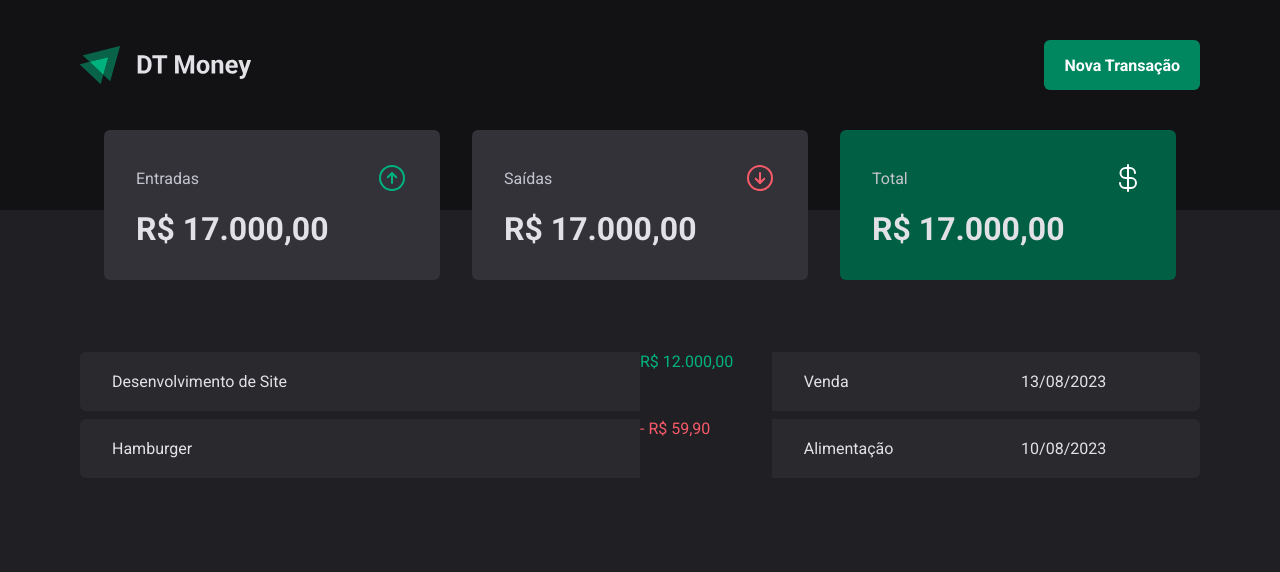
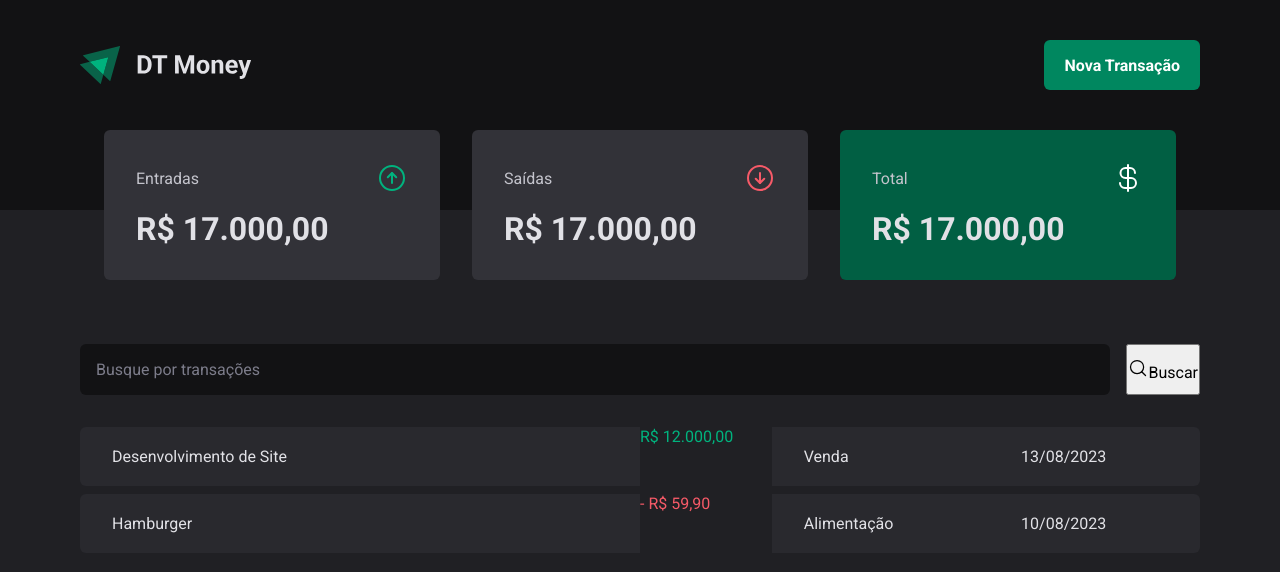
Before and after one commit to Alberto21-boop/DT-Money-2.0, a React (Vite) app: page / in a window 1280 px wide. Shown: the top 572 px of the page. Built offline with nearby package versions, Linux system fonts and the light colour scheme.

Commit message:
Working on solving the styling issues.

```diff
--- /dev/null
+++ b/src/pages/Transactions/components/SearchForm/index.tsx
@@ -0,0 +1,15 @@
+import { SearchFormContainer } from "./styles";
+import { MagnifyingGlass } from 'phosphor-react'
+
+export function SearchForm() {
+  return (
+    <SearchFormContainer>
+      <input type="text" placeholder="Busque por transações" />
+
+      <button type="submit">
+        <MagnifyingGlass size={20} />
+        Buscar
+      </button>
+    </SearchFormContainer>
+  );
+}
--- /dev/null
+++ b/src/pages/Transactions/components/SearchForm/styles.ts
@@ -0,0 +1,40 @@
+import { styled } from "styled-components";
+
+export const SearchFormContainer = styled.form`
+  display: flex;
+  gap: 1rem;
+
+  input {
+    flex: 1;
+    border-radius: 6px;
+    border: 0;
+    background: ${(props) => props.theme["gray-900"]};
+    color: ${(props) => props.theme["gray-300"]};
+    padding: 1rem;
+
+    &::placeholder {
+      color: ${(props) => props.theme["gray-500"]};
+    }
+
+    button {
+      display: flex;
+      align-items: center;
+      gap: 0.75rem;
+
+      border: 0;
+      padding: 1rem;
+      background: transparent;
+      border: 1px solid ${(props) => props.theme["green-300"]};
+      color: ${(props) => props.theme["green-300"]};
+      font-weight: bold;
+      border-radius: 6px;
+
+      &:hover {
+        background: ${(props) => props.theme["green-500"]};
+        border-color: ${(props) => props.theme["green-500"]};
+        color: ${(props) => props.theme["white"]};
+        transition: background-color 0.2s color 0.2s, border-color 0.2s;
+      }
+    }
+  }
+`;
--- a/src/pages/Transactions/index.tsx
+++ b/src/pages/Transactions/index.tsx
@@ -1,5 +1,6 @@
 import { Header } from "../../components/Header";
 import { Summary } from "../../components/Summary";
+import { SearchForm } from "./components/SearchForm";
 import { PriceHightLight, TransactionsContainer, TransactionsTable } from "./styles";
 
 export function Transactions() {
@@ -9,6 +10,7 @@
       <Summary />
 
       <TransactionsContainer>
+        <SearchForm />
         <TransactionsTable>
           <tbody>
             <tr>
--- a/src/pages/Transactions/styles.ts
+++ b/src/pages/Transactions/styles.ts
@@ -11,7 +11,7 @@
   width: 100%;
   border-collapse: separate;
   border-spacing: 0 0.5rem;
-  /* margin-top: 1.5rem; */
+  margin-top: 1.5rem;
 
   td {
     padding: 1.25rem 2rem;
```
